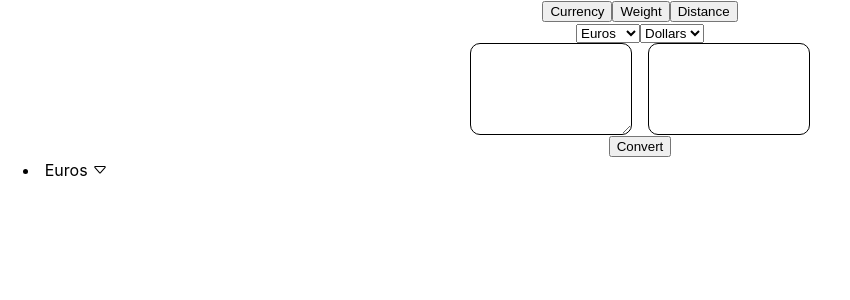
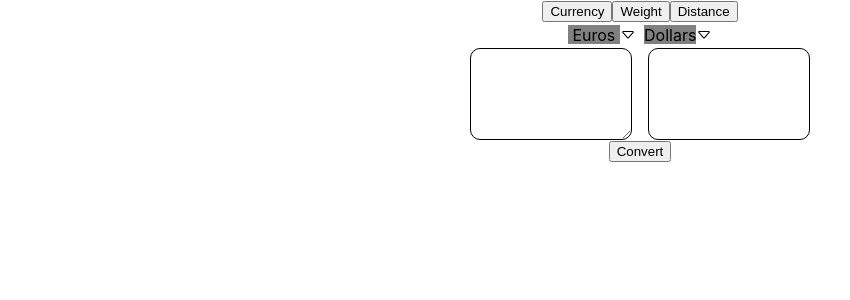
Before and after one commit to SagTheo/Converters, a React (Create React App) app: page / in a window 1280 px wide. Shown: the top 300 px of the page, without its empty margins (0-850 px from the left). Built offline with nearby package versions, Linux system fonts and the light colour scheme.

Commit message:
kept working on custom select tag

```diff
--- a/src/App.css
+++ b/src/App.css
@@ -1,3 +1,9 @@
 .App {
   text-align: center;
 }
+
+.customSelectTags {
+  display: flex;
+  justify-content: center;
+  gap: 0.5rem;
+}
--- a/src/App.js
+++ b/src/App.js
@@ -1,7 +1,6 @@
 import { useState, useEffect } from 'react';
 import './App.css'
 import ConverterType from './components/ConverterType';
-import SelectTag from './components/SelectTag';
 import { converterTypes } from './content/converterTypes';
 import { currency } from './content/currency';
 import { weight } from './content/weight';
@@ -51,16 +50,13 @@ function App() {
       }
 
       <div>
-        <SelectTag from={currConv.valueAndText.from}
-                   to={currConv.valueAndText.to}
-                   fromSelectedValue={setFromTitle}
-                   toSelectedValue={setToTitle}
-        />
+        <div className='customSelectTags'>
+          <CustomSelectTag options={currConv.valueAndText.from} selectedValue={setFromTitle} />
+          <CustomSelectTag options={currConv.valueAndText.to} selectedValue={setToTitle} />
+        </div>
         <UserInput />
         <ConvertButton fromTitle={fromTitle} toTitle={toTitle} currConv={currConv} />
       </div>
-
-      <CustomSelectTag options={currConv.valueAndText.from} />
     </div>
   );
 }
--- a/src/components/CustomSelectTag.js
+++ b/src/components/CustomSelectTag.js
@@ -1,7 +1,7 @@
 import React, { useState } from 'react'
 import styles from '../css/CustomSelectTag.module.css'
 
-const CustomSelectTag = ({ options }) => {
+const CustomSelectTag = ({ options, selectedValue }) => {
   const [displayOptions, setDisplayOptions] = useState(false)
 
   return (
@@ -10,7 +10,7 @@ const CustomSelectTag = ({ options }) => {
           {
               options.map(option => {
                   return (
-                      <li className={styles.li} onClick={() => console.log(option.value)}>{option.text}</li>
+                      <li className={styles.li} onClick={() => selectedValue(option.value)}>{option.text}</li>
                   )
               })
           }
--- a/src/css/CustomSelectTag.module.css
+++ b/src/css/CustomSelectTag.module.css
@@ -1,16 +1,19 @@
 .container {
     display: flex;
     align-items: center;
+    width: fit-content;
 }
 
 .ul {
-    width: fit-content;
     height: 19.2px;
     margin-block: 0.2rem;
+    list-style-type: none;
+    padding-left: 0;
 }
 
 .show {
     overflow: visible;
+    z-index: 1;
 }
 
 .hide {
@@ -18,5 +21,9 @@
 }
 
 .arrow {
-    cursor: pointer;
+    cursor: pointer ;
 }
+
+.li {
+    background-color: grey;
+}
```
